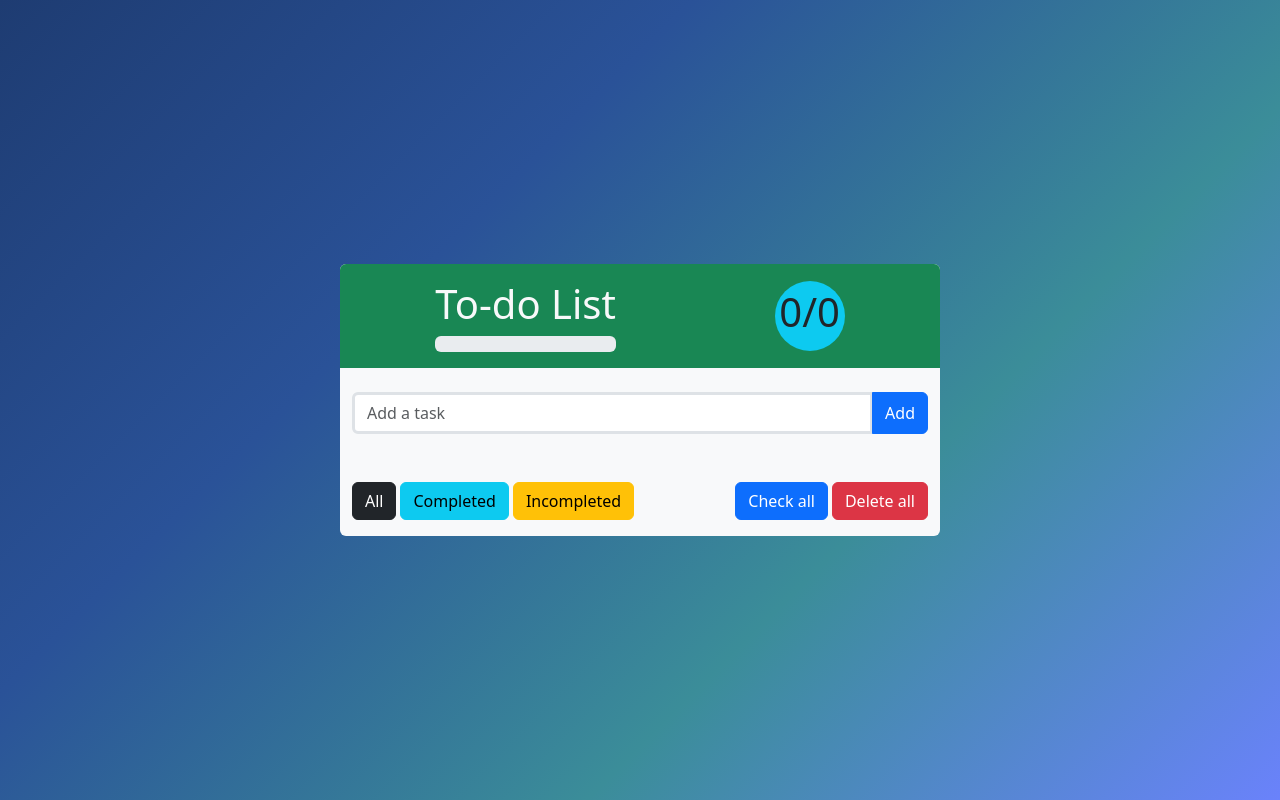
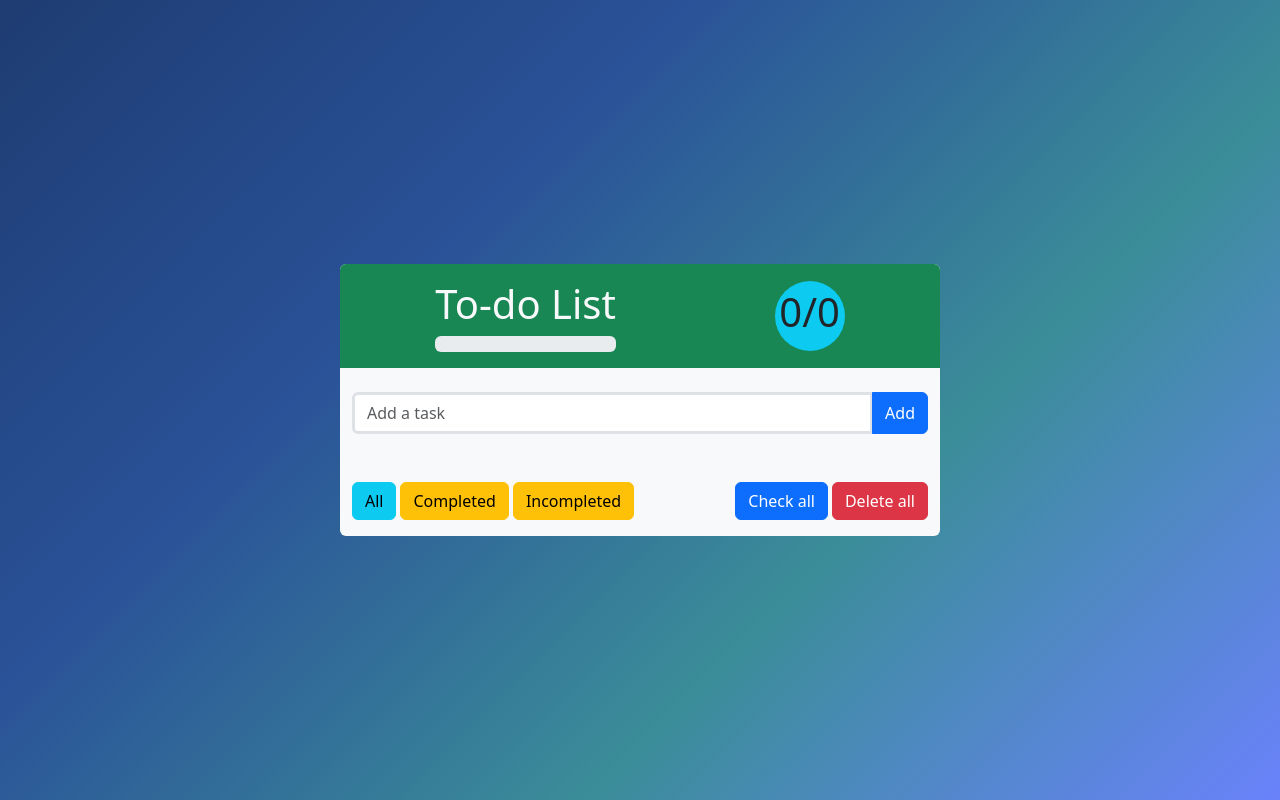
Before and after one commit to giakiet05/todolist-with-react, a React (Vite) app: page / in a window 1280 px wide. Built offline with nearby package versions, Linux system fonts and the light colour scheme.

Commit message:
change filter btns color

```diff
--- a/src/App.jsx
+++ b/src/App.jsx
@@ -130,6 +130,7 @@ function App() {
 					onDeleteAll={handleDeleteAll}
 					onCheckAll={handleCheckAll}
 					setFilter={setFilter}
+					filter={filter}
 				></ControlButtons>
 			</div>
 		</div>
--- a/src/ControlButtons.jsx
+++ b/src/ControlButtons.jsx
@@ -1,15 +1,29 @@
-export default function ControlButtons({ onDeleteAll, onCheckAll, setFilter }) {
+export default function ControlButtons({
+	onDeleteAll,
+	onCheckAll,
+	filter,
+	setFilter
+}) {
+	const setButtonType = (filterType) =>
+		filter === filterType ? 'btn-info' : 'btn-warning';
+
 	return (
 		<div className="d-flex justify-content-between">
-			<div className="d-flex gap-1 ">
-				<button className="btn btn-dark" onClick={() => setFilter('all')}>
+			<div className="d-flex gap-1">
+				<button
+					className={`btn ${setButtonType('all')}`}
+					onClick={() => setFilter('all')}
+				>
 					All
 				</button>
-				<button className="btn btn-info" onClick={() => setFilter('completed')}>
+				<button
+					className={`btn ${setButtonType('completed')}`}
+					onClick={() => setFilter('completed')}
+				>
 					Completed
 				</button>
 				<button
-					className="btn btn-warning"
+					className={`btn ${setButtonType('incompleted')}`}
 					onClick={() => setFilter('incompleted')}
 				>
 					Incompleted
```
